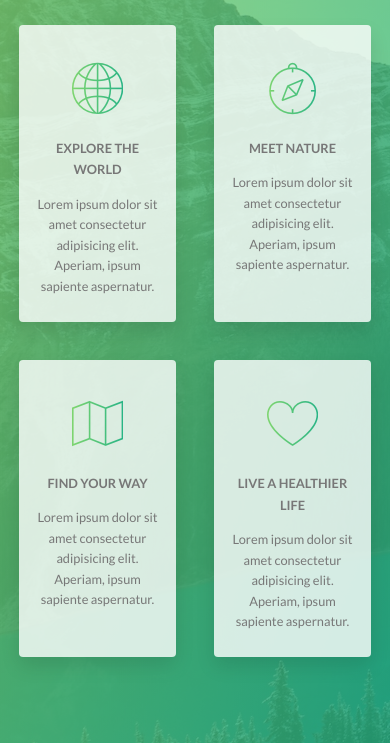
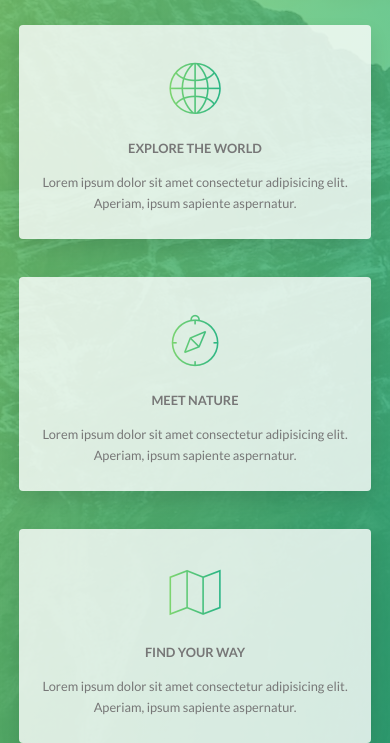
Before and after one commit to mostafaei2002/natours, a website: page index.html in a window 390 px wide. Shown: the part 1378-2121 px from the top of the page. Drawn offline with Linux system fonts and the light colour scheme.

Commit message:
responsive layout for mobile phones

```diff
--- a/sass/layout/_layout.scss
+++ b/sass/layout/_layout.scss
@@ -64,6 +64,10 @@
   @include respond(tab-port) {
     grid-template-columns: 1fr 1fr;
   }
+
+  @include respond(phone) {
+    grid-template-columns: 1fr;
+  }
 }
 
 .grid-cg-sm {
```
Also changed, not shown: css/style.css.
